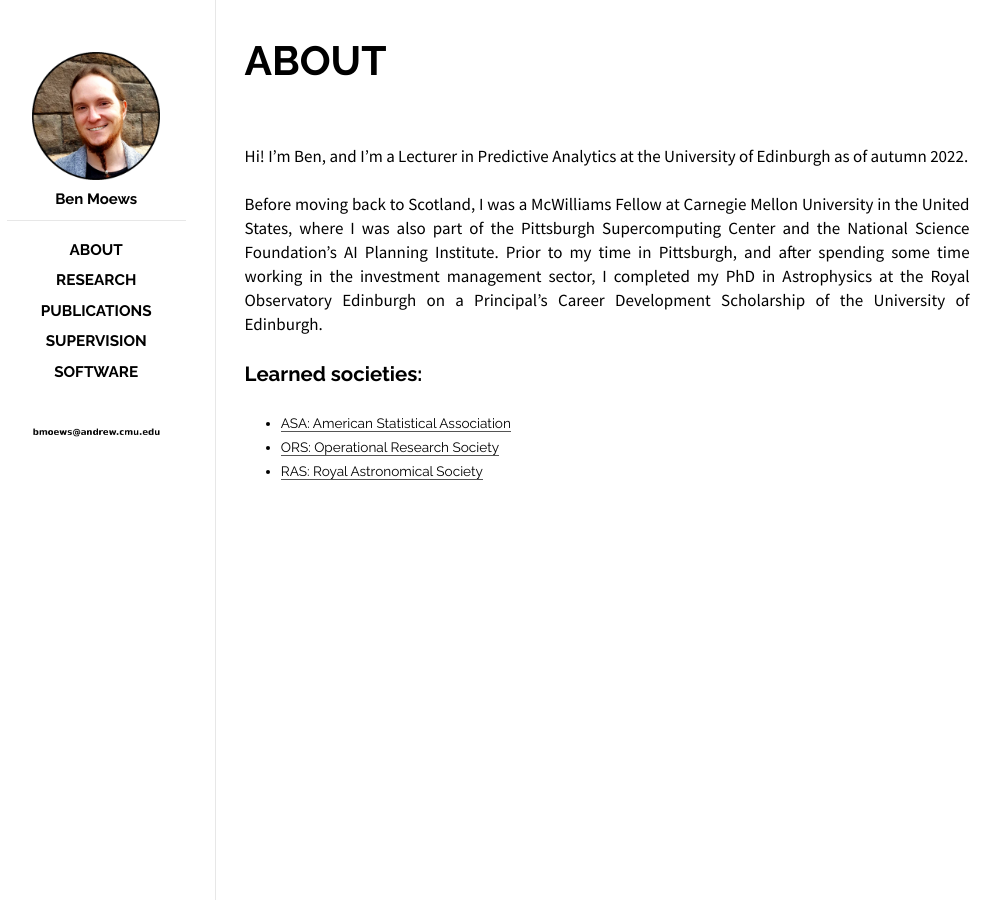
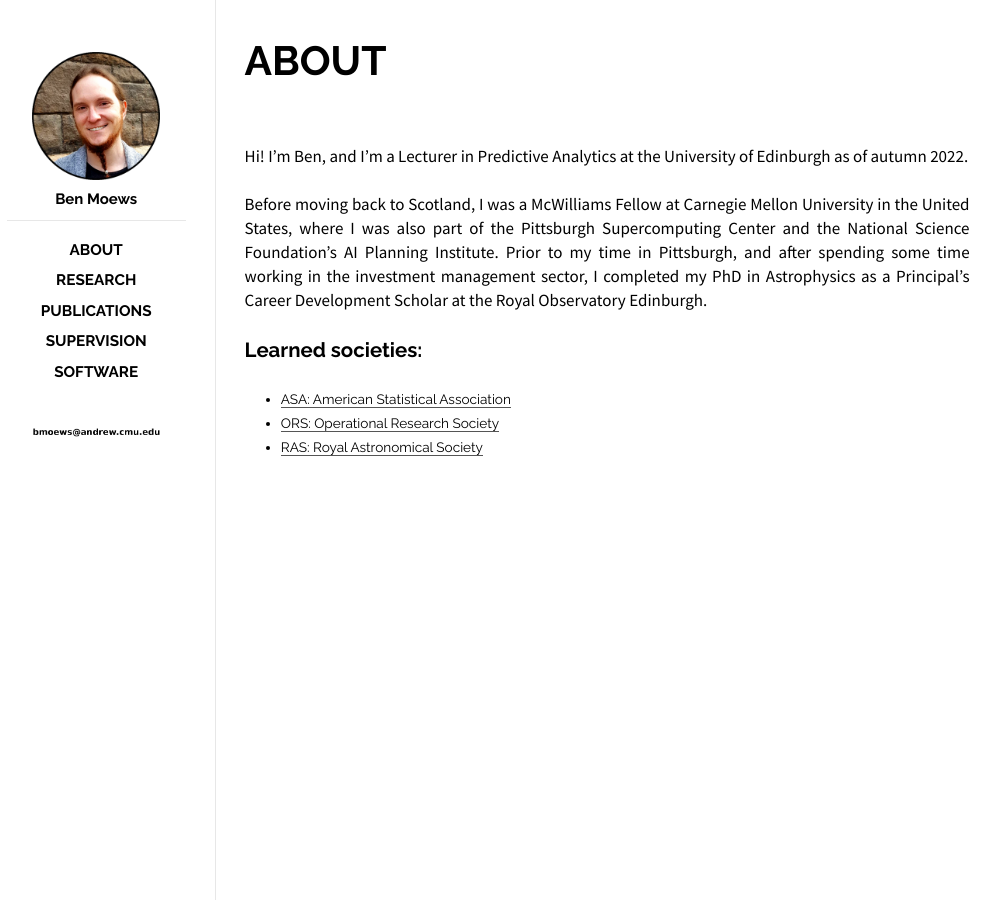
Before and after one commit to moews/moews.github.io, a Jekyll site: the page built from _posts/2017-03-27-about.md, in a window 1280 px wide. Shown: the whole page, without its empty margins (143-1144 px from the left). Built offline with Jekyll 4.4.1, drawn with Linux system fonts in a browser that asks for light colours; some of the changed lines change nothing that is shown.

Commit message:
Update 2017-03-27-about.md

```diff
--- a/_posts/2017-03-27-about.md
+++ b/_posts/2017-03-27-about.md
@@ -10,13 +10,13 @@
 
 <!--Hi! I'm Ben, and I'm a Lecturer in Predictive Analytics at the University of Edinburgh as of autumn 2022. Before moving back to Scotland, I was a McWilliams Fellow at Carnegie Mellon University in the United States, where I was also part of the Pittsburgh Supercomputing Center and the National Science Foundation's AI Planning Institute. Prior to my time in Pittsburgh, I completed my PhD in Astrophysics as a Principal's Career Development Scholar at the Royal Observatory Edinburgh.-->
 
-Hi! I'm Ben, and I'm a Lecturer in Predictive Analytics at the University of Edinburgh as of autumn 2022.
+Hi! I’m Ben, and I’m a Lecturer in Predictive Analytics at the University of Edinburgh as of autumn 2022.
 
-Before moving back to Scotland, I was a McWilliams Fellow at Carnegie Mellon University in the United States, where I was also part of the Pittsburgh Supercomputing Center and the National Science Foundation's AI Planning Institute. Prior to my time in Pittsburgh, and after spending some time working in the investment management sector, I completed my PhD in Astrophysics at the Royal Observatory Edinburgh on a Principal's Career Development Scholarship of the University of Edinburgh.
+Before moving back to Scotland, I was a McWilliams Fellow at Carnegie Mellon University in the United States, where I was also part of the Pittsburgh Supercomputing Center and the National Science Foundation’s AI Planning Institute. Prior to my time in Pittsburgh, and after spending some time working in the investment management sector, I completed my PhD in Astrophysics as a Principal’s Career Development Scholar at the Royal Observatory Edinburgh.
 
 <!--Hi! I'm Ben, and I'm a Lecturer in Predictive Analytics at the University of Edinburgh. Before moving back to Scotland, I was a McWilliams Fellow at Carnegie Mellon University in the United States, where I was also part of the Pittsburgh Supercomputing Center and the NSF AI Planning Institute.
 
-Prior to my time abroad in Pittsburgh, I completed my PhD in Astrophysics as a Principal's Career Development Scholar at the Royal Observatory Edinburgh, and spent some time in industry working in the investment management sector after a previous MSc in Artificial Intelligence.-->
+Prior to my time abroad in Pittsburgh, and after spending some time working in the investment management sector, I completed my PhD in Astrophysics at the Royal Observatory Edinburgh, supported by a Principal's Career Development Scholarship from the University of Edinburgh.-->
 
 
 ## Learned societies:
```
